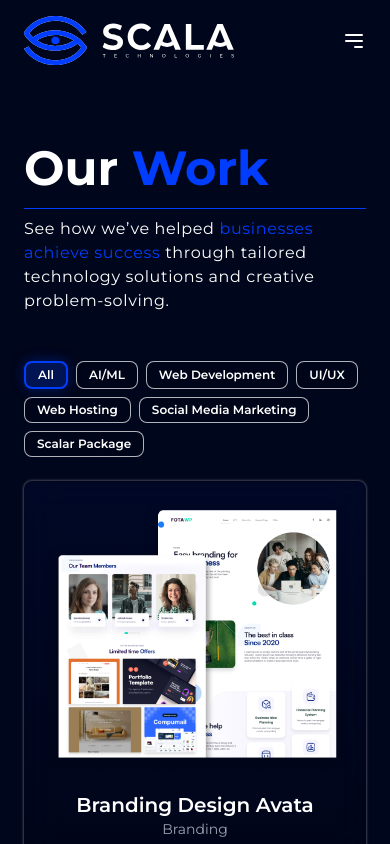
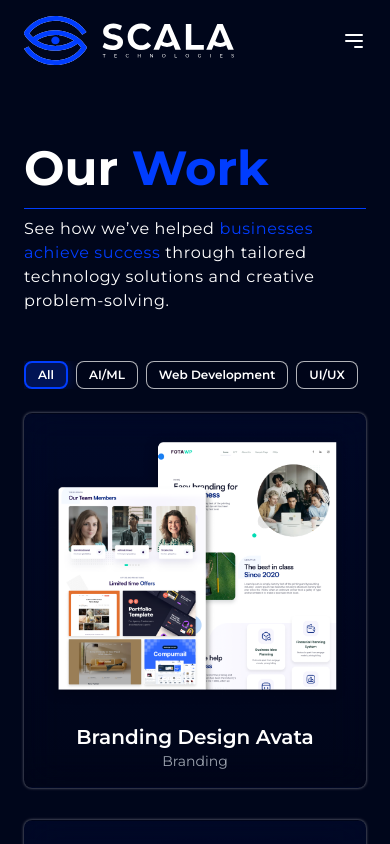
Before and after one commit to abitshrestha03/scala-frontend, a React (Vite) app in the folder frontend/: page /resources/portfolio in a window 390 px wide. Shown: the top 844 px of the page. Built offline with nearby package versions, Linux system fonts and the light colour scheme; no server answers.

Commit message:
some changes

```diff
--- a/frontend/src/components/BlogComponent/ArticleGrid.jsx
+++ b/frontend/src/components/BlogComponent/ArticleGrid.jsx
@@ -80,7 +80,7 @@ const ArticleGrid = () => {
   return (
     <div className="text-white min-h-screen ms:px-6 md:px-4 lg:px-20 xl:px-32 mt-12">
       <h1 className="text-4xl text-center font-bold">All Articles</h1>
-      <div className="flex flex-wrap ms:gap-2 md:gap-4 mb-6 mt-4">
+      <div className="flex whitespace-no-wrap overflow-x-auto ms:gap-2 md:gap-4 mb-6 mt-4">
         {categories.map((category) => (
           <button
             key={category}
--- a/frontend/src/components/PortfolioComponent/PortfolioItem.jsx
+++ b/frontend/src/components/PortfolioComponent/PortfolioItem.jsx
@@ -41,7 +41,7 @@ const PortfolioItem = () => {
 
   return (
     <div className="text-white py-12 ms:px-6 md:px-8 lg:px-20 xl:px-32 mb-20">
-      <div className="flex flex-wrap ms:gap-2 md:gap-4 mb-6">
+      <div className="flex whitespace-nowrap overflow-x-auto ms:gap-2 md:gap-4 mb-6">
           {[
             "All",
             "AI/ML",
```
